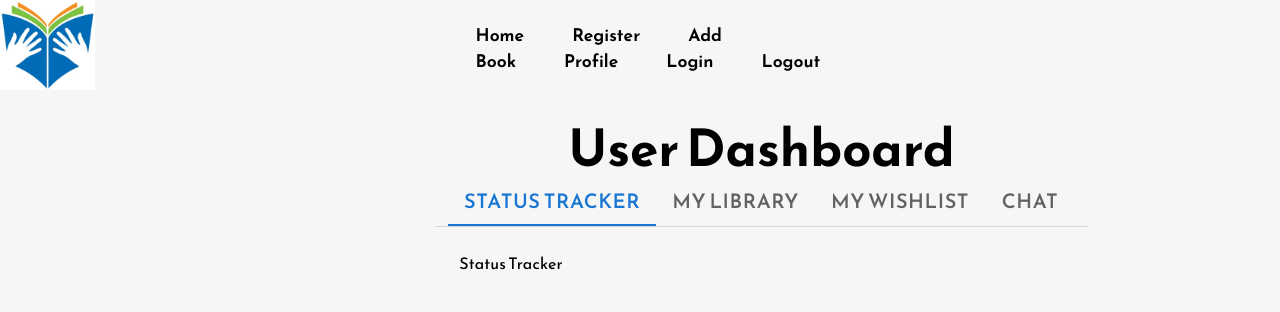
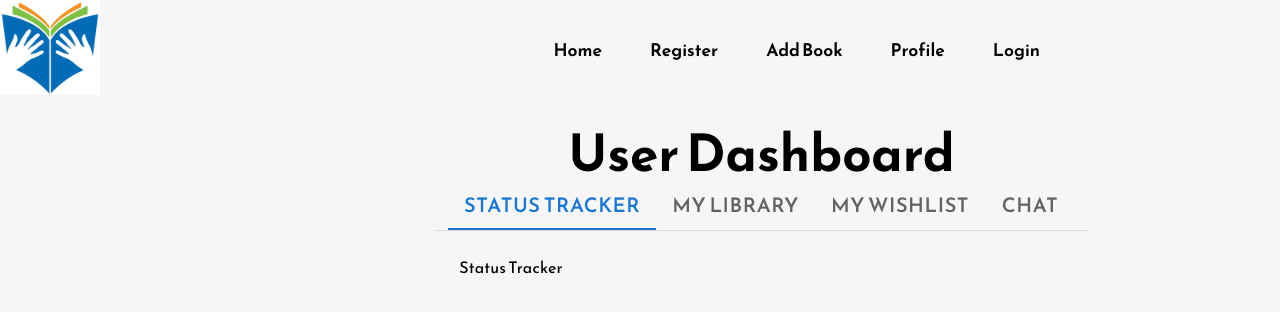
Before and after one commit to dalpiad/Books2Borrow, a React (Vite) app: page /SimpleUserDashboard in a window 1280 px wide. Shown: the top 312 px of the page. Built offline with nearby package versions, Linux system fonts and the light colour scheme.

Commit message:
minor cleanup of register, login, navigation

```diff
--- a/src/components/Login.jsx
+++ b/src/components/Login.jsx
@@ -27,6 +27,7 @@ function LoginForm() {
             if (authHeader) {
                 localStorage.setItem('jwt', authHeader);
                 console.log('JWT saved to local storage:', authHeader);
+                console.log(authHeader)
             } else {
                 console.error('Authorization header is missing or improperly formatted.');
             }
--- a/src/components/Navigation.jsx
+++ b/src/components/Navigation.jsx
@@ -18,7 +18,6 @@ import AppRegistrationIcon from '@mui/icons-material/AppRegistration';
 import AccountBoxIcon from '@mui/icons-material/AccountBox';
 import { BiSolidBookAdd } from "react-icons/bi";
 import { Link, useNavigate } from "react-router-dom";
-import Alert from '@mui/material/Alert';
 
 
 const Navigation = () => {
@@ -57,8 +56,9 @@ const Navigation = () => {
     console.log("LocalStorage",localStorage)
     localStorage.clear();
     console.log("LocalStorage post clear",localStorage)
-    // navigate("/login")
+    navigate("/login")
   }
+
   return (
     <nav>
       <div className="nav-logo-container">
@@ -72,7 +72,7 @@ const Navigation = () => {
         <Link to="/AddBook">Add Book</Link>
         <Link to="/SimpleUserDashboard">Profile</Link>
         <Link to="/login">Login</Link>
-        <Link onClick={logout} to="/login">Logout</Link>
+        {/* <Link onClick={logout} to="/login">Logout {JSON.parse(auth.name)}</Link> */}
       </div>
 
 
```
Also changed, not shown: src/components/Register.jsx (+0 -9 lines).
